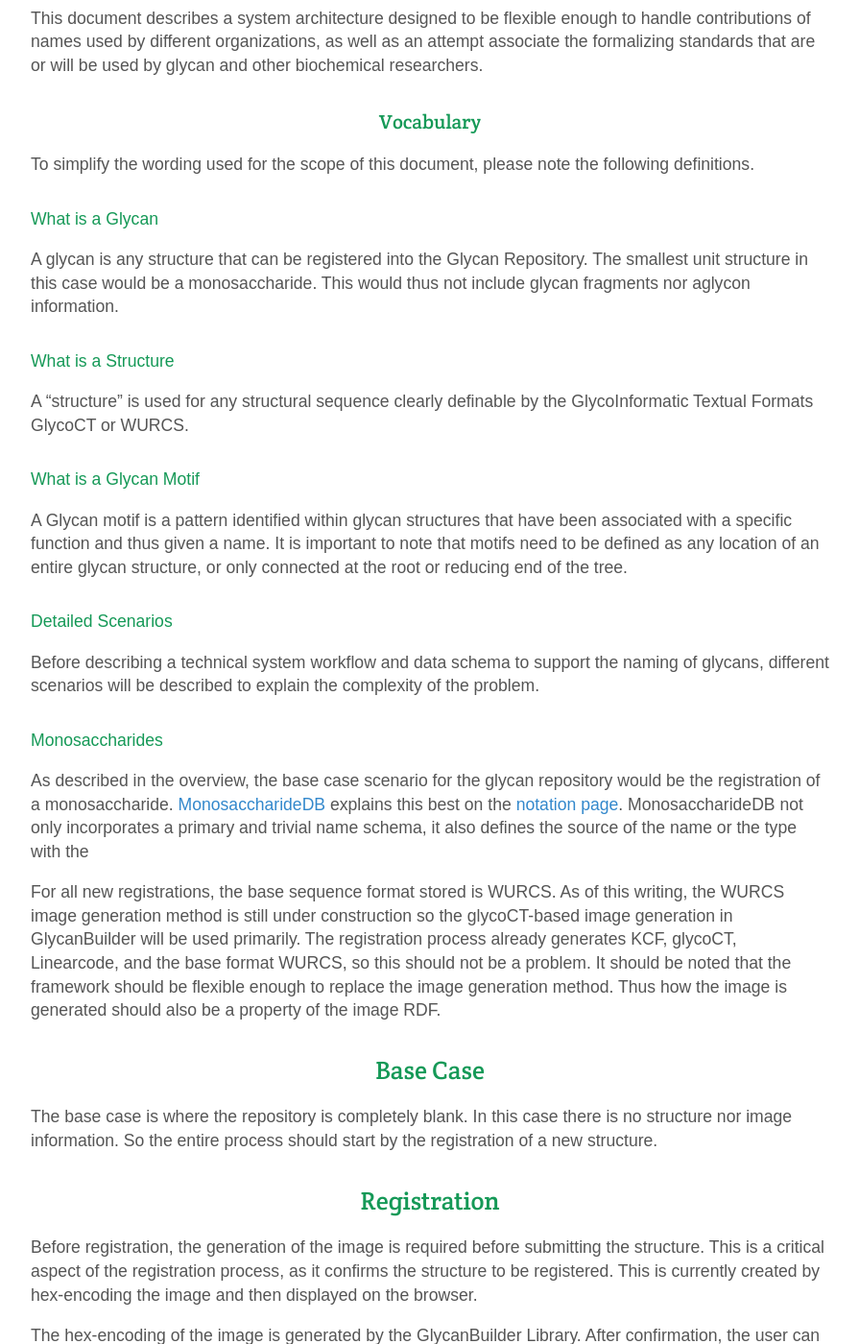
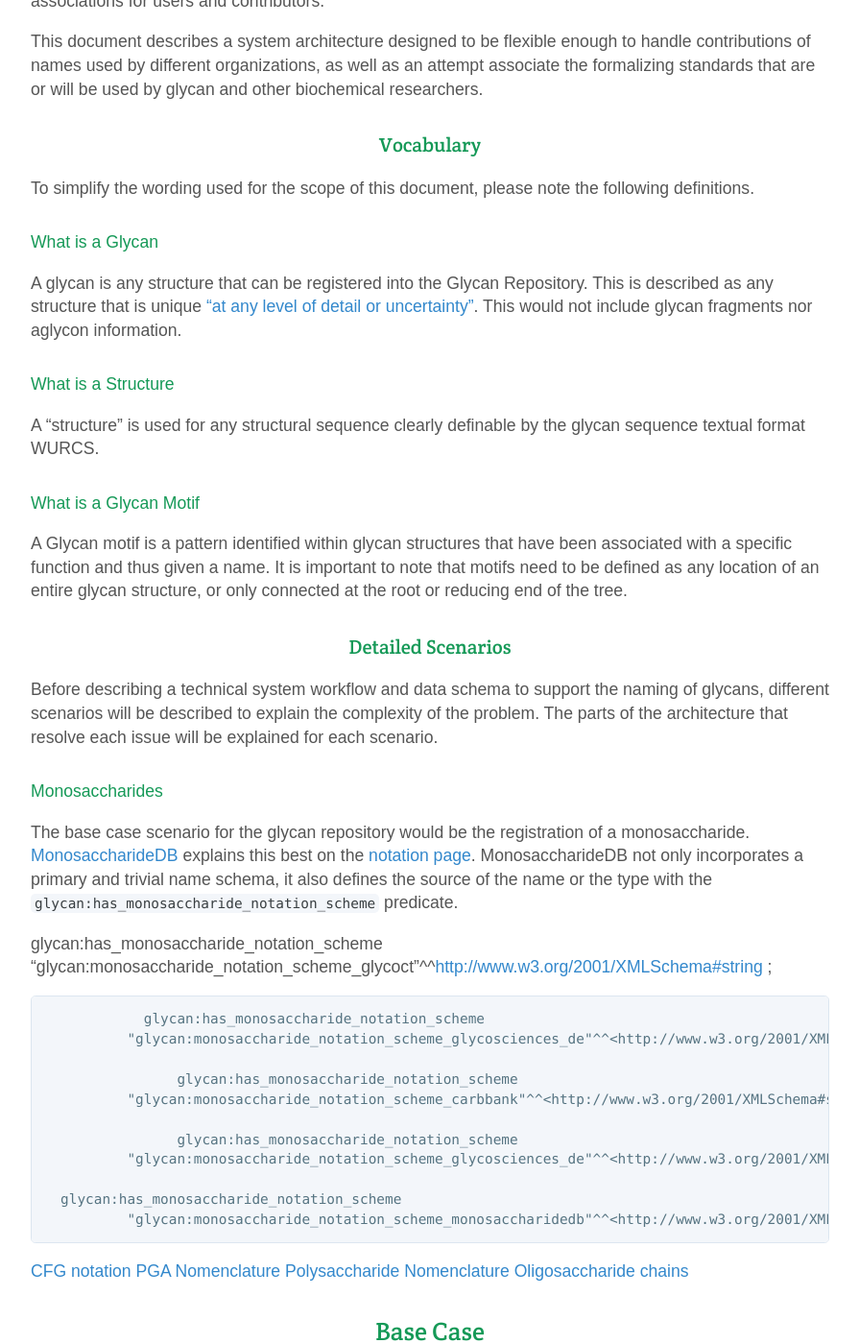
Before and after one commit to glytoucan/glytoucan, a Jekyll site: the page built from system/name.md, in a window 1280 px wide and 1400 px high, scrolled down 498 px. Shown: the whole window at 96% size, without its empty margins (192-1087 px from the left). Built offline with Jekyll 4.4.1, drawn with Linux system fonts in a browser that asks for light colours; nearby versions of some CDN libraries; some of the changed text lies outside the part shown.

Commit message:
links and notation proposal

````diff
--- a/system/name.md
+++ b/system/name.md
@@ -8,7 +8,7 @@ layout: default
 The formal and colloquial names of glycans are an important aspect of glycobiological research.  Commonly used names are used to communicate chemical residues, monosaccharides, and structural patterns found in glycan structures.  These names can differ between languages, organizations, and research groups for the same structure or pattern.
 As of this writing, there does not exist a de-facto standard for naming glycans.  Even within the cheminfo organizations, there only exist proposals of standards.
 
-As a glycan repository, it is important for the system to be able to associate names and naming conventions to specific structures or structural patterns.
+As a glycan repository, it is important for the system to be able to associate names and naming conventions to specific structures or structural patterns.  This will allow for easier queries and recognizable associations for users and contributors.
 
 This document describes a system architecture designed to be flexible enough to handle contributions of names used by different organizations, as well as an attempt associate the formalizing standards that are or will be used by glycan and other biochemical researchers.
 
@@ -18,31 +18,51 @@ To simplify the wording used for the scope of this document, please note the fol
 
 #### What is a Glycan
 
-A glycan is any structure that can be registered into the Glycan Repository.  The smallest unit structure in this case would be a monosaccharide.  This would thus not include glycan fragments nor aglycon information.
+A glycan is any structure that can be registered into the Glycan Repository.  This is described as any structure that is unique ["at any level of detail or uncertainty"](http://glycob.oxfordjournals.org/content/23/12/1422.long){:target="_blank"}.  This would not include glycan fragments nor aglycon information.
 
 #### What is a Structure
 
- A "structure" is used for any structural sequence clearly definable by the GlycoInformatic Textual Formats GlycoCT or WURCS.
+A "structure" is used for any structural sequence clearly definable by the glycan sequence textual format WURCS.
 
 #### What is a Glycan Motif
 
 A Glycan motif is a pattern identified within glycan structures that have been associated with a specific function and thus given a name.  It is important to note that motifs need to be defined as any location of an entire glycan structure, or only connected at the root or reducing end of the tree.
 
-#### Detailed Scenarios
+### Detailed Scenarios
 
-Before describing a technical system workflow and data schema to support the naming of glycans, different scenarios will be described to explain the complexity of the problem.
+Before describing a technical system workflow and data schema to support the naming of glycans, different scenarios will be described to explain the complexity of the problem.  The parts of the architecture that resolve each issue will be explained for each scenario.
 
 #### Monosaccharides
 
-As described in the overview, the base case scenario for the glycan repository would be the registration of a monosaccharide.  [MonosaccharideDB](http://www.monosaccharidedb.org){:target="_blank"} explains this best on the [notation  page](http://www.monosaccharidedb.org/notation.action){:target="_blank"}.  MonosaccharideDB not only incorporates a primary and trivial name schema, it also defines the source of the name or the type with the
+The base case scenario for the glycan repository would be the registration of a monosaccharide.  [MonosaccharideDB](http://www.monosaccharidedb.org){:target="_blank"} explains this best on the [notation  page](http://www.monosaccharidedb.org/notation.action){:target="_blank"}.  MonosaccharideDB not only incorporates a primary and trivial name schema, it also defines the source of the name or the type with the ```glycan:has_monosaccharide_notation_scheme``` predicate.
 
-For all new registrations, the base sequence format stored is WURCS.  As of this writing, the WURCS image generation method is still under construction so the glycoCT-based image generation in GlycanBuilder will be used primarily.  The registration process already generates KCF, glycoCT, Linearcode, and the base format WURCS, so this should not be a problem.  It should be noted that the framework should be flexible enough to replace the image generation method.  Thus how the image is generated should also be a property of the image RDF.
+glycan:has_monosaccharide_notation_scheme
+              "glycan:monosaccharide_notation_scheme_glycoct"^^<http://www.w3.org/2001/XMLSchema#string> ;
+
+                glycan:has_monosaccharide_notation_scheme
+              "glycan:monosaccharide_notation_scheme_glycosciences_de"^^<http://www.w3.org/2001/XMLSchema#string> ;
+
+                    glycan:has_monosaccharide_notation_scheme
+              "glycan:monosaccharide_notation_scheme_carbbank"^^<http://www.w3.org/2001/XMLSchema#string> ;
+
+                    glycan:has_monosaccharide_notation_scheme
+              "glycan:monosaccharide_notation_scheme_glycosciences_de"^^<http://www.w3.org/2001/XMLSchema#string> ;
+
+      glycan:has_monosaccharide_notation_scheme
+              "glycan:monosaccharide_notation_scheme_monosaccharidedb"^^<http://www.w3.org/2001/XMLSchema#string> ;
+
+[CFG notation](http://www.functionalglycomics.org/static/consortium/Nomenclature.shtml)
+[PGA Nomenclature](http://glycomics.scripps.edu/coreD/PGAnomenclature.pdf)
+[Polysaccharide Nomenclature](http://pac.iupac.org/publications/pac/pdf/1982/pdf/5408x1523.pdf)
+[Oligosaccharide chains](http://www.jbc.org/content/257/7/3347.full.pdf)
 
 ## Base Case
 
 The base case is where the repository is completely blank.  In this case there is no structure nor image information.  So the entire process should start by the registration of a new structure.
 
 ## Registration
+
+[RDF Datasets](https://www.w3.org/TR/rdf-sparql-query/#rdfDataset)
 
 Before registration, the generation of the image is required before submitting the structure.  This is a critical aspect of the registration process, as it confirms the structure to be registered.  This is currently created by hex-encoding the image and then displayed on the browser.
 
````
